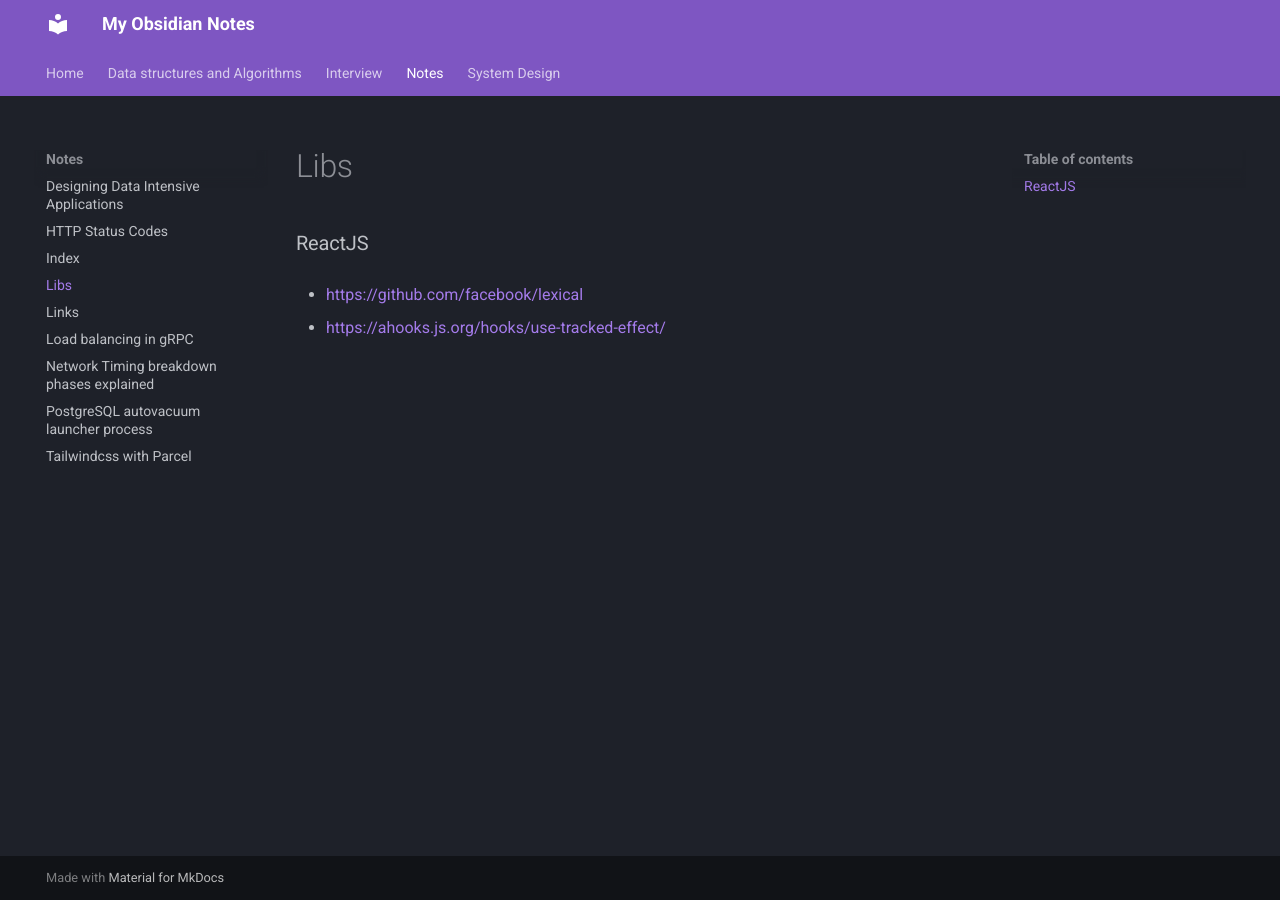
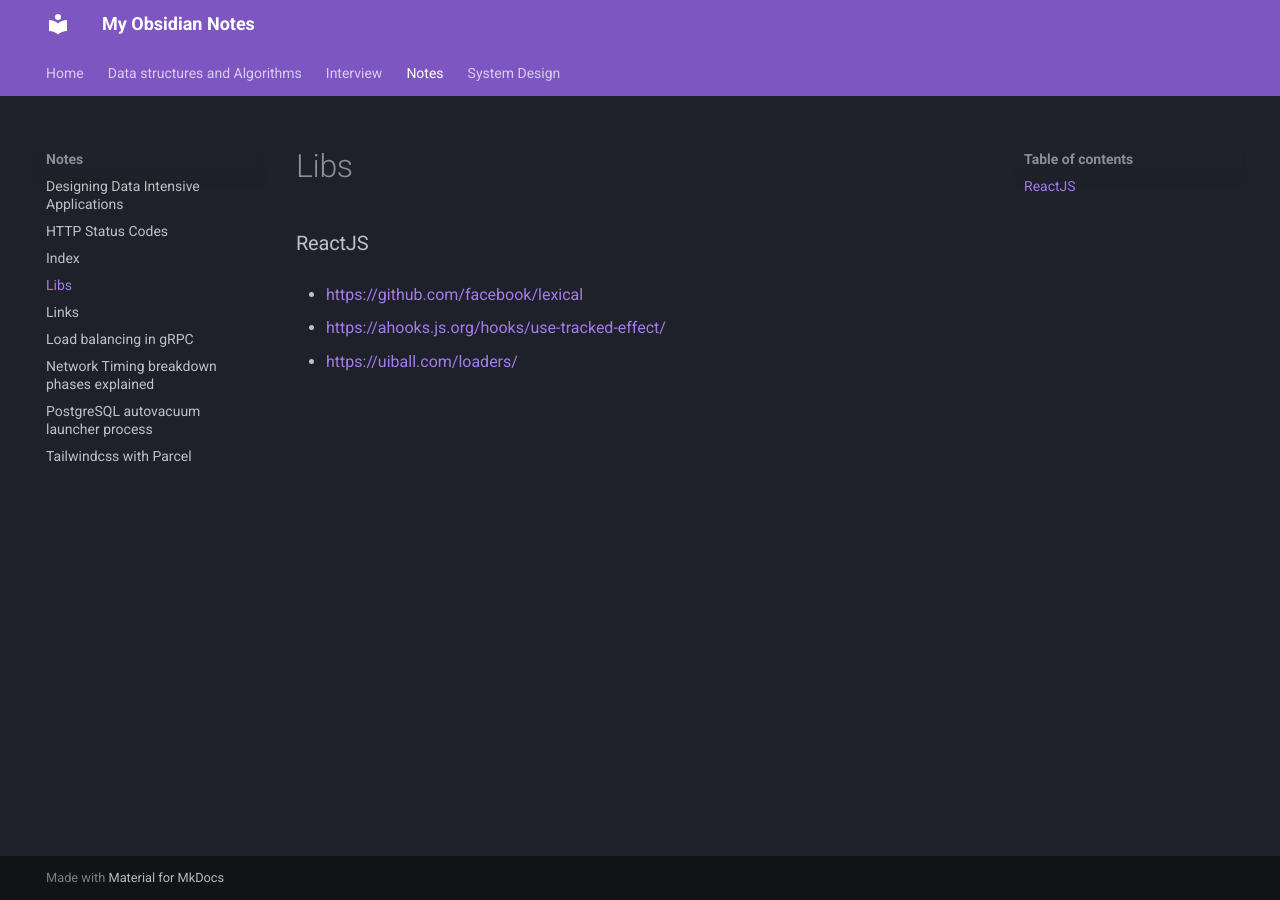
Before and after one commit to namtx/obsidian-publish, an MkDocs documentation site: the page built from wiki/Notes/Libs.md, in a window 1280 px wide. Built offline with MkDocs 1.6.1 and Material for MkDocs 9.7.7, drawn with Linux system fonts in a browser that asks for light colours; some of the changed lines change nothing that is shown.

Commit message:
Add Libs

```diff
--- a/wiki/Notes/Libs.md
+++ b/wiki/Notes/Libs.md
@@ -2,3 +2,5 @@
 - https://github.com/facebook/lexical
 
 - https://ahooks.js.org/hooks/use-tracked-effect/
+
+- https://uiball.com/loaders/
```
Also changed, not shown: 1 other file.
